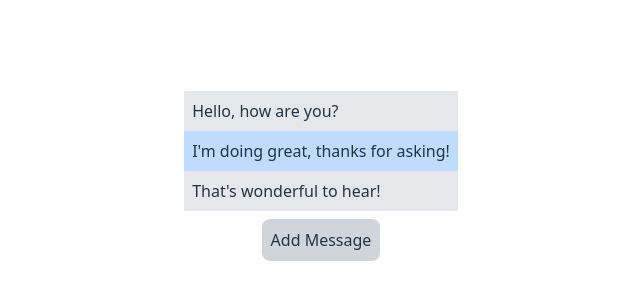
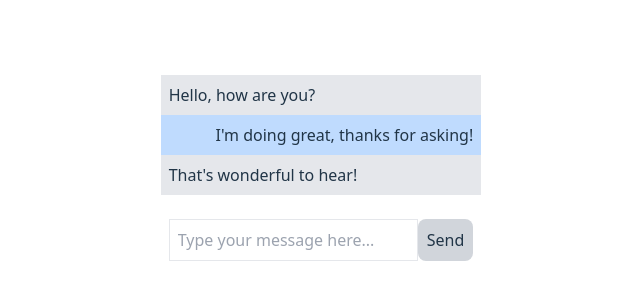
Before and after one commit to geoolekom/cognify-ai-chat, a React (Vite) app: page / in a window 1280 px wide. Shown: the part 228-528 px from the top of the page, without its empty margins (319-959 px from the left). Built offline with nearby package versions, Linux system fonts and the light colour scheme.

Commit message:
message form

```diff
--- a/src/App.jsx
+++ b/src/App.jsx
@@ -1,6 +1,7 @@
 import { useState } from 'react';
 import './App.css';
 import MessageList from './MessageList';
+import MessageForm from './MessageForm';
 
 function App() {
     const initialMessages = [
@@ -10,17 +11,14 @@
     ];
     const [messages, setMessages] = useState(initialMessages);
 
+    function handleSubmit(input) {
+        setMessages([...messages, { id: messages.length + 1, role: 'user', text: input }]);
+    }
+
     return (
         <>
             <MessageList messages={messages} />
-            <button
-                className="p-2 bg-gray-300"
-                onClick={() =>
-                    setMessages([...messages, { id: messages.length + 1, role: 'user', text: 'New message!' }])
-                }
-            >
-                Add Message
-            </button>
+            <MessageForm onSubmit={handleSubmit} />
         </>
     );
 }
--- /dev/null
+++ b/src/MessageForm.jsx
@@ -0,0 +1,32 @@
+import { useState } from 'react';
+
+function MessageForm({ onSubmit }) {
+    const [input, setInput] = useState('');
+
+    function handleSubmit(event) {
+        event.preventDefault();
+        onSubmit(input);
+        setInput('');
+    }
+
+    return (
+        <form className="p-4 flex" onSubmit={handleSubmit}>
+            <div className="flex-1">
+                <input
+                    type="text"
+                    placeholder="Type your message here..."
+                    className="w-full p-2 border"
+                    value={input}
+                    onChange={(e) => setInput(e.target.value)}
+                />
+            </div>
+            <div>
+                <button type="submit" className="p-2 bg-gray-300">
+                    Send
+                </button>
+            </div>
+        </form>
+    );
+}
+
+export default MessageForm;
```
